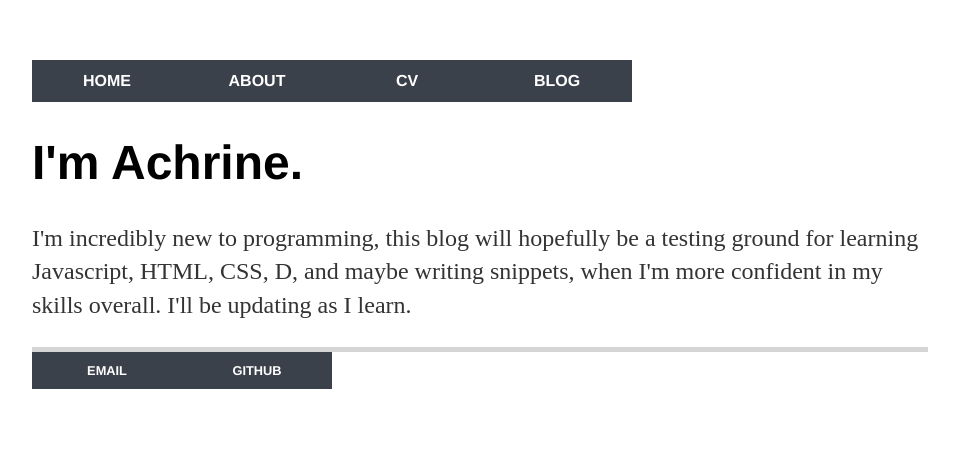
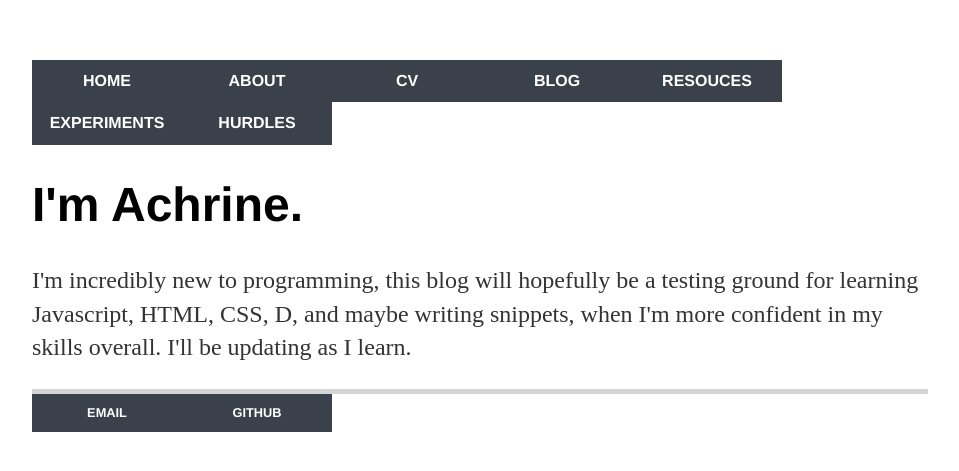
Before and after one commit to Achrine/achrine.github.io, a Jekyll site: the page built from index.html, in a window 1280 px wide. Shown: the top 471 px of the page, without its empty margins (160-1119 px from the left). Built offline with Jekyll 4.4.1, drawn with Linux system fonts in a browser that asks for light colours.

Commit message:
Update default.html

```diff
--- a/_layouts/default.html
+++ b/_layouts/default.html
@@ -32,6 +32,9 @@
 <li><a href="/about">About</a></li>
 <li><a href="/cv">CV</a></li>
 <li><a href="/blog">Blog</a></li>
+<li><a href="/resource">Resouces</a></li>
+<li><a href="/experiment">Experiments</a>
+<li><a href="/hurdles">Hurdles</a>
 </ul>
     </nav>
 <div class="container">
```
